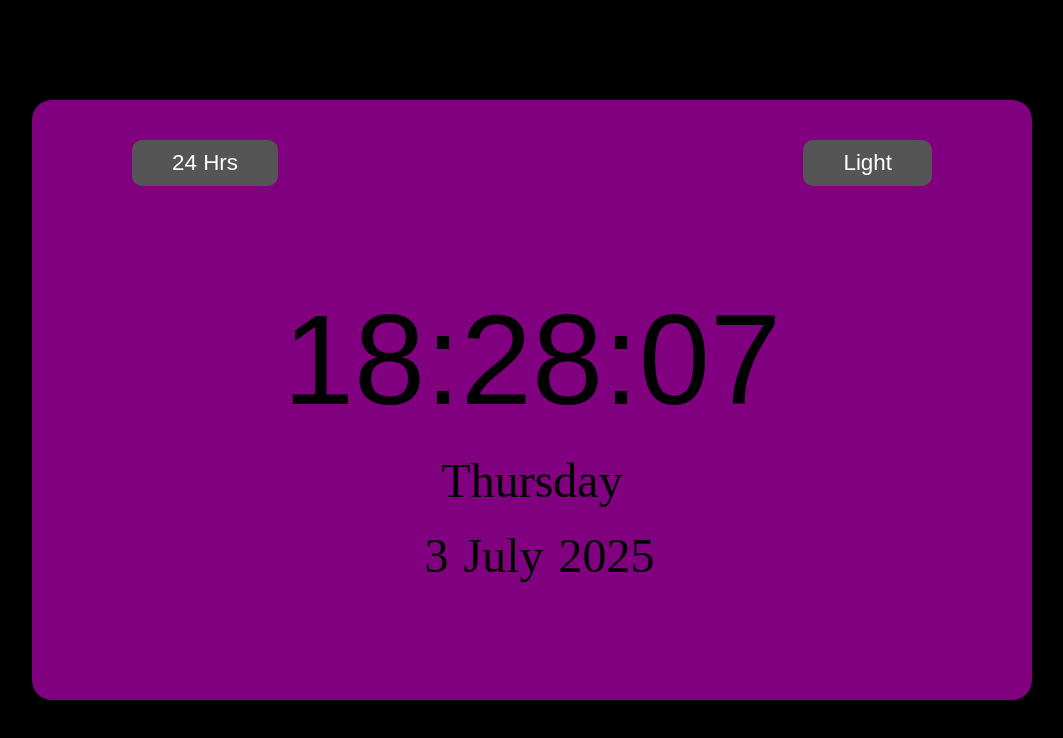
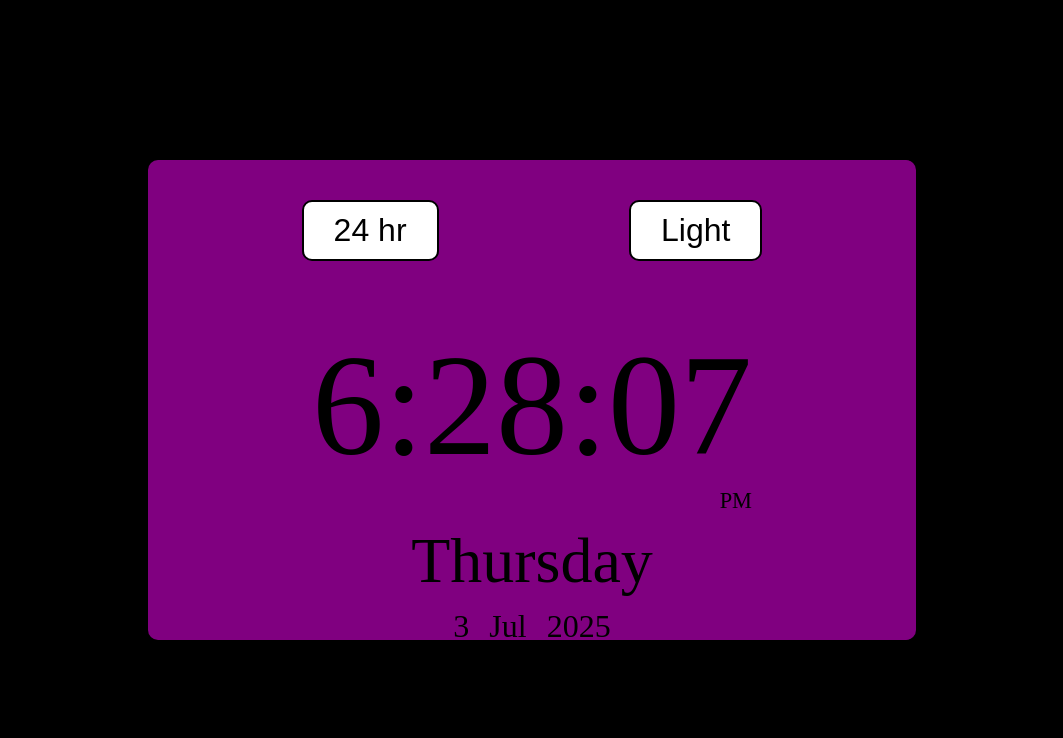
Before and after one commit to Yash-Terekar/100Days-100Projects-JavaScript, a plain HTML site: page Day 03 Digital Clock/index.html in a window 1280 px wide. Shown: the whole page, without its empty margins (108-1171 px from the left). Drawn offline with Linux system fonts and the light colour scheme.

Commit message:
Digital Clock Done

```diff
--- a/Day 03 Digital Clock/index.html
+++ b/Day 03 Digital Clock/index.html
@@ -8,18 +8,18 @@
   <body>
     <div class="container">
       <nav class="toggle">
-        <button class="toggle-btn formatter">24 Hrs</button
-        ><button class="toggle-btn theme">Light</button>
+        <button class="formatter btn">24 hr</button>
+        <button class="theme btn">Light</button>
       </nav>
-      <main class="clock">
-        <div class="clock time"></div>
-        <div class="format"></div>
+      <main>
+        <div class="time">12:23:02</div>
+        <div class="format">AM</div>
       </main>
-      <div class="day"></div>
+      <div class="day">Monday</div>
       <div class="calender">
-        <div class="date"></div>
-        <div class="month"></div>
-        <div class="year"></div>
+        <div class="date">4</div>
+        <div class="month">June</div>
+        <div class="year">2024</div>
       </div>
     </div>
     <script src="script.js"></script>
--- a/Day 03 Digital Clock/script.js
+++ b/Day 03 Digital Clock/script.js
@@ -3,11 +3,11 @@ const theme = document.querySelector(".theme");
 const time = document.querySelector(".time");
 const format = document.querySelector(".format");
 const day = document.querySelector(".day");
+const date = document.querySelector(".date");
 const month = document.querySelector(".month");
-const date = document.querySelector(".date");
 const year = document.querySelector(".year");
 
-const weekDays = [
+let weekDays = [
   "Sunday",
   "Monday",
   "Tuesday",
@@ -16,61 +16,58 @@ const weekDays = [
   "Friday",
   "Saturday",
 ];
-const yearMonths = [
-  "January",
-  "February",
-  "March",
-  "April",
+let yearMonths = [
+  "Jan",
+  "Feb",
+  "Mar",
+  "Apr",
   "May",
-  "June",
-  "July",
-  "August",
-  "September",
-  "October",
-  "November",
-  "December",
+  "Jun",
+  "Jul",
+  "Aug",
+  "Sep",
+  "Oct",
+  "Nov",
+  "Dec",
 ];
 
-let is24Hour = true;
+let is24Hours = false;
 
-function updateClock() {
+function digitalClock() {
   const now = new Date();
-  let hours = now.getHours();
-  const minutes = now.getMinutes().toString().padStart(2, "0");
-  const seconds = now.getSeconds().toString().padStart(2, "0");
+  let hours = now.getHours().toString().padStart(2, 0);
+  const minutes = now.getMinutes().toString().padStart(2, 0);
+  const seconds = now.getSeconds().toString().padStart(2, 0);
   const days = now.getDay();
-  const monthdate = now.getDate();
+  const dates = now.getDate();
   const months = now.getMonth();
   const years = now.getFullYear();
 
-  const daytext = weekDays[days];
-  const monthtext = yearMonths[months];
-  const datetext = monthdate;
-  const yeartext = years;
+  const nowday = weekDays[days];
+  const nowMonth = yearMonths[months];
 
-  let formatTime;
-  if (is24Hour) {
-    formatTime = `${hours.toString().padStart(2, "0")}:${minutes}:${seconds}`;
+  if (is24Hours) {
+    time.textContent = `${hours}:${minutes}:${seconds}`;
     format.textContent = "";
   } else {
-    const ampm = hours >= 12 ? "PM" : "AM";
-    hours = hours % 12 || 12; // Convert 0 to 12 for midnight
-    formatTime = `${hours.toString().padStart(2, "0")}:${minutes}:${seconds}`;
+    let ampm = hours > 12 ? "PM" : "AM";
+    hours = hours % 12 || 12;
+    time.textContent = `${hours}:${minutes}:${seconds}`;
     format.textContent = ampm;
   }
 
-  time.textContent = formatTime;
-  day.textContent = daytext;
-  date.textContent = datetext;
-  month.textContent = monthtext;
-  year.textContent = yeartext;
+  day.textContent = nowday;
+  date.textContent = dates;
+  month.textContent = nowMonth;
+  year.textContent = years;
 }
 
 formatter.addEventListener("click", () => {
-  is24Hour = !is24Hour;
-  formatter.textContent = is24Hour ? "24 Hrs" : "12 Hrs";
+  is24Hours = !is24Hours;
   formatter.classList.toggle("active");
-  updateClock();
+  formatter.textContent = formatter.classList.contains("active")
+    ? "12 Hrs"
+    : "24 Hrs";
 });
 
 theme.addEventListener("click", () => {
@@ -80,5 +77,5 @@ theme.addEventListener("click", () => {
   theme.classList.toggle("active");
 });
 
-setInterval(updateClock, 1000);
-updateClock();
+setInterval(() => digitalClock(), 1000);
+digitalClock();
--- a/Day 03 Digital Clock/style.css
+++ b/Day 03 Digital Clock/style.css
@@ -5,63 +5,61 @@
 }
 body {
   background: #000;
+  height: 100vh;
   display: flex;
   align-items: center;
-  min-height: 100vh;
   justify-content: center;
 }
 .container {
-  width: 1000px;
-  height: 600px;
+  width: 60%;
+  height: 60%;
   background: purple;
-  border-radius: 20px;
   display: flex;
   align-items: center;
   flex-direction: column;
-  transition: background-color 0.3s ease, color 0.3s ease;
+  border-radius: 10px;
 }
 .container.light {
-  background: #fff;
-  color: #000;
+  background: white;
 }
 .toggle {
+  width: 60%;
   margin-top: 40px;
-  width: 80%;
   display: flex;
   justify-content: space-between;
-  margin-bottom: 100px;
 }
-.toggle-btn {
-  padding: 10px 40px;
-  font-size: 1.4rem;
-  border: none;
+.btn {
+  padding: 10px 30px;
+  background: white;
+  font-size: 2rem;
   border-radius: 10px;
+  border-style: none;
   cursor: pointer;
-  background: #555;
+  border: 2px solid black;
+}
+.btn.active {
+  background: rgb(92, 0, 183);
   color: #fff;
 }
-.toggle-btn.active {
-  background: #007bff;
-}
-
 .time {
-  font-size: 8rem;
-  font-family: sans-serif;
-  font-weight: 500;
+  margin-top: 14%;
+  font-size: 9rem;
 }
 .format {
-  justify-self: end;
-  font-size: 2rem;
+  display: flex;
+  justify-self: flex-end;
+  font-size: 1.4rem;
 }
-.calender,
 .day {
+  margin-top: 10px;
+  font-size: 4rem;
+}
+.calender {
   display: flex;
-  font-size: 3rem;
-  margin-top: 20px;
-  justify-content: center;
 }
 .date,
 .month,
 .year {
-  margin-left: 15px;
+  padding: 10px;
+  font-size: 2rem;
 }
```
